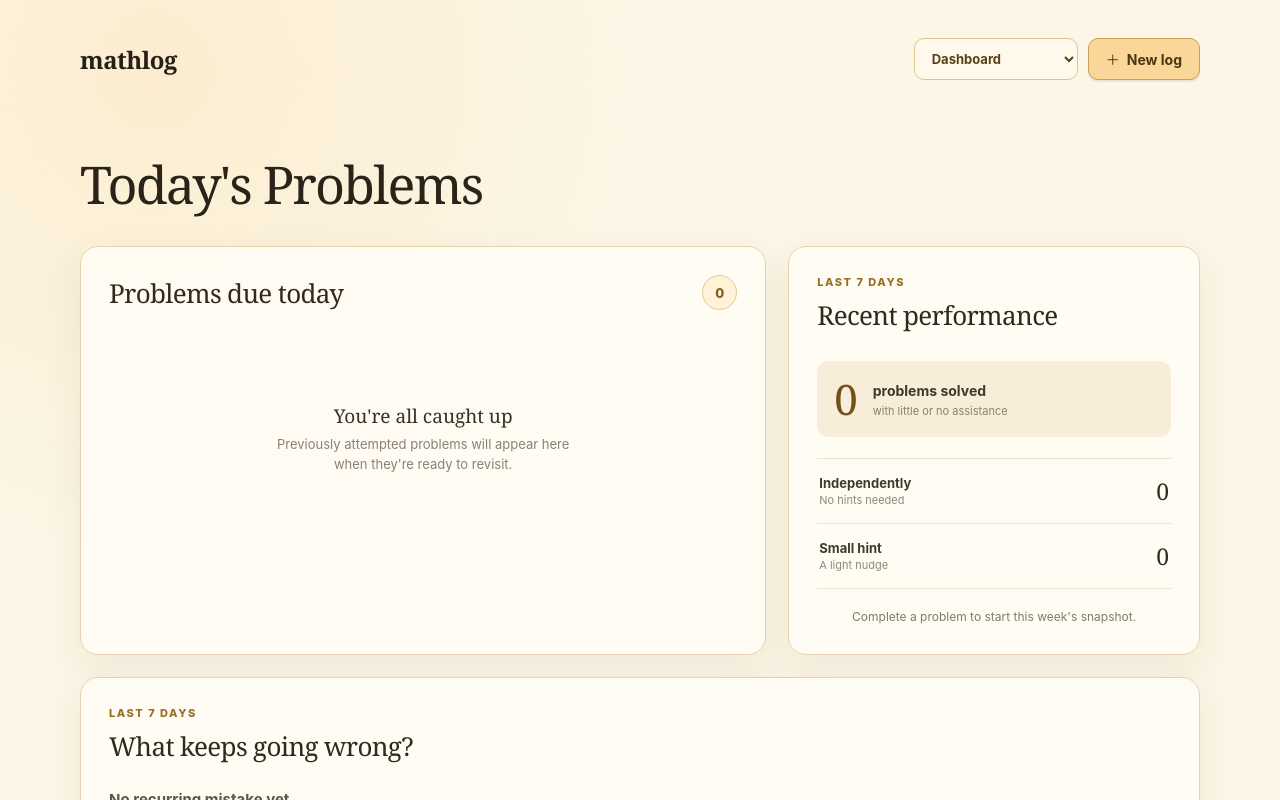
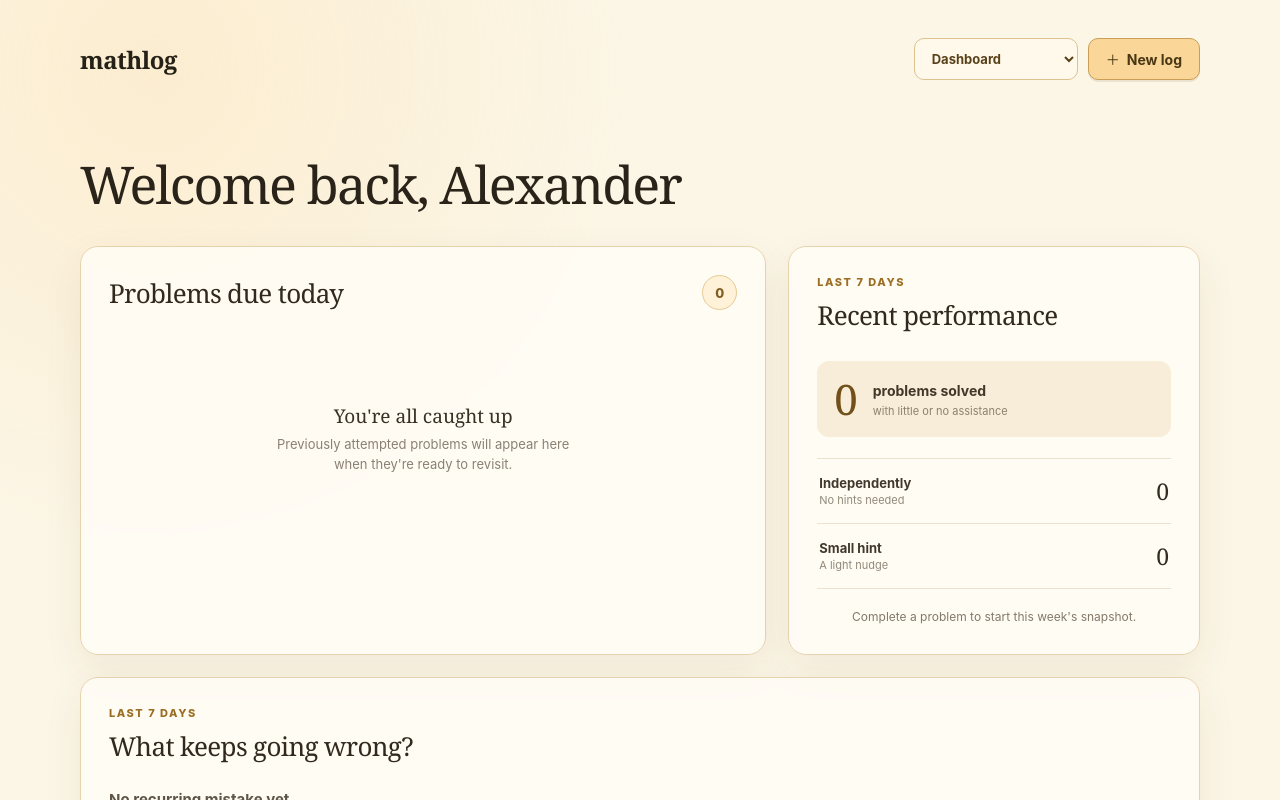
Before and after one commit to 4lexndr/mathlog-application, a React (Vite) app: page / in a window 1280 px wide. Shown: the top 800 px of the page. Built offline with nearby package versions, Linux system fonts and the light colour scheme.

Commit message:
Changed title on dashboard

```diff
--- a/src/Dashboard.tsx
+++ b/src/Dashboard.tsx
@@ -70,7 +70,7 @@ function Dashboard({ problems, attempts }: DashboardProps) {
 
   return (
     <>
-      <h1 id="page-title">Today&apos;s Problems</h1>
+      <h1 id="page-title">Welcome back, Alexander</h1>
 
       <div id="main-panel">
         <section className="dashboard-card" aria-labelledby="due-heading">
```
